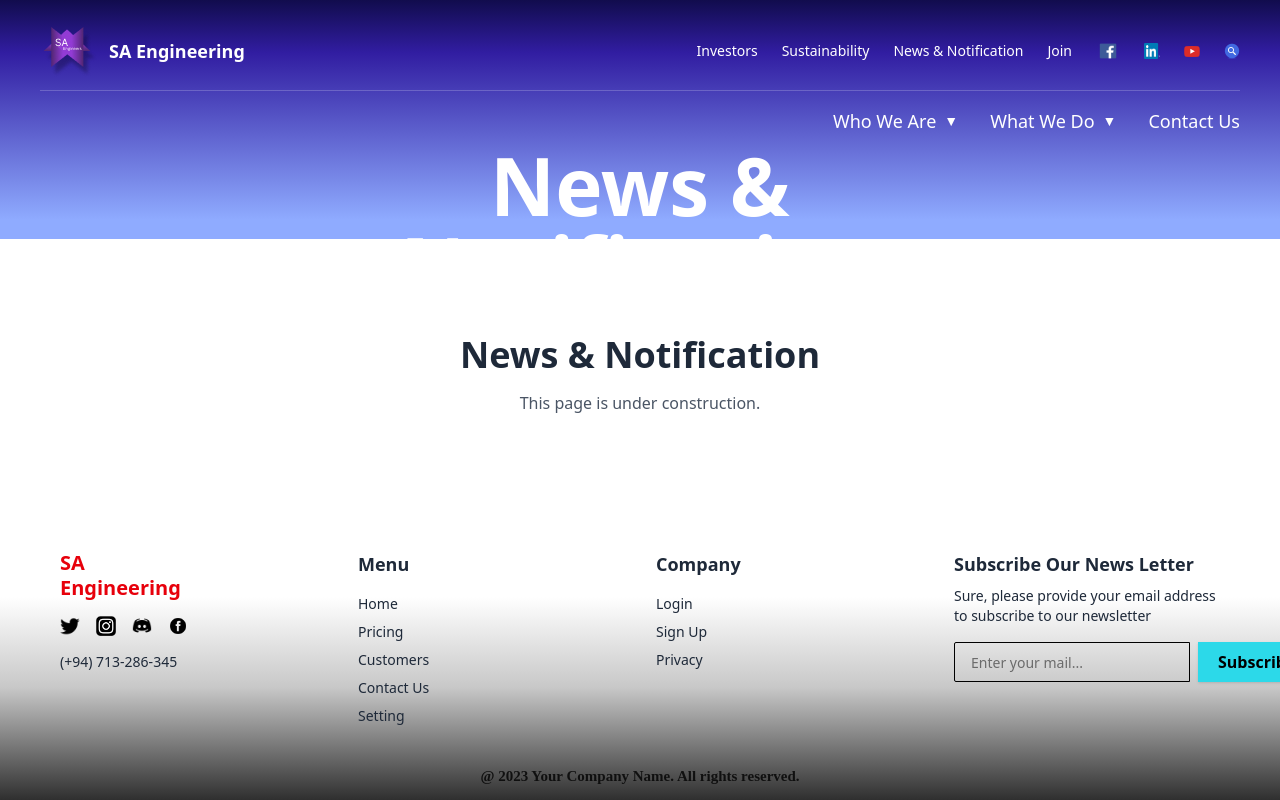
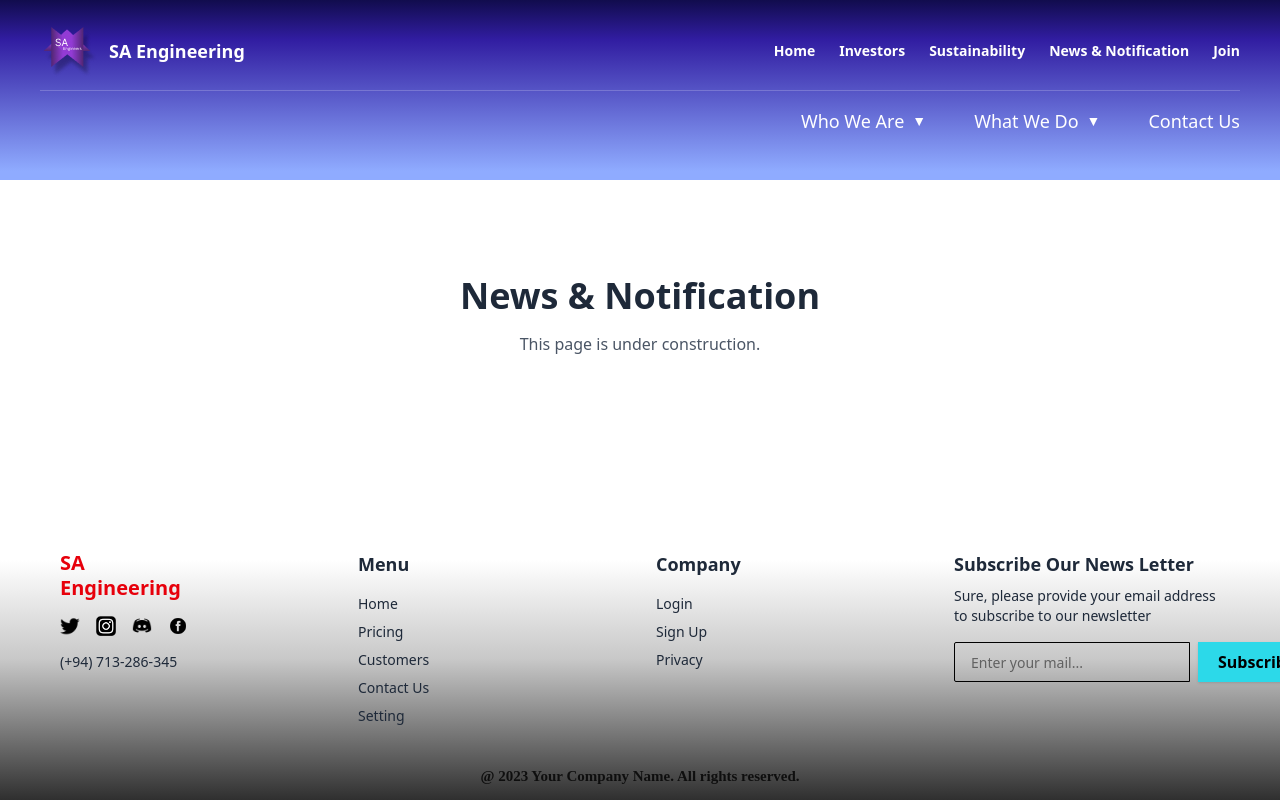
Before and after one commit to Eranda724/SA-Engineering-Front-End, a React (Vite) app: page /news in a window 1280 px wide. Shown: the top 800 px of the page. Built offline with nearby package versions, Linux system fonts and the light colour scheme.

Commit message:
make dropdown hover

```diff
--- a/src/components/common/Footer.jsx
+++ b/src/components/common/Footer.jsx
@@ -6,7 +6,7 @@ const Footer = () => {
       className="w-full mt-auto"
       style={{
         background:
-          'linear-gradient(180deg, #FFFFFF 28%, #C8C8C8 60%, #2F2F2F 100%)',
+          'linear-gradient(180deg, #FFFFFF 15%, #C8C8C8 50%, #2F2F2F 100%)',
         height: '282px',
       }}
     >
--- a/src/components/common/Header.jsx
+++ b/src/components/common/Header.jsx
@@ -4,7 +4,6 @@ import { useNavigate, useLocation, Link } from 'react-router-dom'
 const Header = ({
   bgGradient = 'from-brand-purple-dark via-brand-purple-medium to-brand-purple-light',
   textColor = 'text-text-light',
-  pageTitle = 'Engineering Services',
 }) => {
   const navigate = useNavigate()
   const location = useLocation()
@@ -39,19 +38,19 @@ const Header = ({
         isHome
           ? 'bg-transparent absolute top-0 left-0 right-0 z-50'
           : `bg-gradient-to-b ${bgGradient}`
-      } ${headerTextColor} overflow-hidden`}
+      } ${headerTextColor}`}
       style={
         isHome
           ? { background: 'transparent' }
           : {
               background:
-                'linear-gradient(180deg, #110C4D 0%, #311DA1 22%, #8FABFF 92%)',
+                'linear-gradient(180deg, #110C4D 0%, #311DA1 22%, #8FABFF 95%)',
             }
       }
     >
       <div
         className="max-w-8xl mx-auto px-10 py-6 header-hero-container"
-        style={{ height: '239px' }}
+        style={{ height: '180px' }}
       >
         <div className="flex items-center justify-between mb-3">
           <Link to="/" className="flex items-center">
@@ -65,58 +64,41 @@ const Header = ({
 
           <div className="flex items-center gap-2 md:gap-6 text-sm">
             <button
+              onClick={() => navigate('/')}
+              className="hover:text-brand-cyan transition-colors font-bold"
+            >
+              Home
+            </button>
+            <button
               onClick={() => navigate('/investors')}
-              className="hover:text-brand-cyan transition-colors"
+              className="hover:text-brand-cyan transition-colors font-bold"
             >
               Investors
             </button>
             <button
               onClick={() => navigate('/sustainability')}
-              className="hover:text-brand-cyan transition-colors"
+              className="hover:text-brand-cyan transition-colors font-bold"
             >
               Sustainability
             </button>
             <button
               onClick={() => navigate('/news')}
-              className="hover:text-brand-cyan transition-colors"
+              className="hover:text-brand-cyan transition-colors font-bold"
             >
               News & Notification
             </button>
             <button
               onClick={() => navigate('/join')}
-              className="hover:text-brand-cyan transition-colors"
+              className="hover:text-brand-cyan transition-colors font-bold"
             >
               Join
-            </button>
-            <a href="#facebook" className="hover:opacity-80 transition-opacity">
-              <img src="src\assets\fb.png" alt="Facebook" className="w-6 h-4" />
-            </a>
-            <a href="#linkedin" className="hover:opacity-80 transition-opacity">
-              <img
-                src="src\assets\linked.png"
-                alt="LinkedIn"
-                className="w-4 h-4"
-              />
-            </a>
-            <a href="#youtube" className="hover:opacity-80 transition-opacity">
-              <img
-                src="src\assets\youtube.png"
-                alt="YouTube"
-                className="w-4 h-4"
-              />
-            </a>
-            <button className="hover:opacity-80 transition-opacity">
-              <img
-                src="src\assets\search.png"
-                alt="Search"
-                className="w-4 h-4"
-              />
             </button>
           </div>
         </div>
 
         <div className="flex justify-center md:justify-end border-t border-white/20 pt-4">
-          <nav className="flex items-center gap-4 md:gap-8">
+          <nav className="flex items-center gap-4 md:gap-12">
+            {/* Who We Are Dropdown */}
             <div className="relative" ref={whoWeAreRef}>
               <button
                 onClick={(e) => {
@@ -129,15 +111,24 @@ const Header = ({
                 <span>Who We Are</span>
                 <span className="text-sm">▼</span>
               </button>
+
               {showWhoWeAre && (
-                <div className="absolute top-full left-0 mt-2 bg-white text-gray-800 rounded shadow-lg py-2 min-w-[150px] z-50">
+                <div
+                  className={`absolute top-full left-0 mt-2 rounded shadow-lg py-2 min-w-[180px] z-50 ${
+                    isHome
+                      ? 'backdrop-blur-md bg-white/10 text-white font-semibold'
+                      : 'bg-white text-black font-bold'
+                  }`}
+                >
                   <button
                     onClick={() => {
                       setShowWhoWeAre(false)
                       setShowWhatWeDo(false)
                       navigate('/about')
                     }}
-                    className="block px-4 py-2 hover:bg-gray-100 w-full text-left"
+                    className={`block px-4 py-2 w-full text-left text-sm whitespace-nowrap ${
+                      isHome ? 'hover:bg-white/20' : 'hover:bg-gray-200'
+                    }`}
                   >
                     About Us
                   </button>
@@ -147,7 +138,9 @@ const Header = ({
                       setShowWhatWeDo(false)
                       navigate('/team')
                     }}
-                    className="block px-4 py-2 hover:bg-gray-100 w-full text-left"
+                    className={`block px-4 py-2 w-full text-left text-sm whitespace-nowrap ${
+                      isHome ? 'hover:bg-white/20' : 'hover:bg-gray-200'
+                    }`}
                   >
                     Our Team
                   </button>
@@ -157,7 +150,9 @@ const Header = ({
                       setShowWhatWeDo(false)
                       navigate('/values')
                     }}
-                    className="block px-4 py-2 hover:bg-gray-100 w-full text-left"
+                    className={`block px-4 py-2 w-full text-left text-sm whitespace-nowrap ${
+                      isHome ? 'hover:bg-white/20' : 'hover:bg-gray-200'
+                    }`}
                   >
                     Our Values
                   </button>
@@ -165,6 +160,7 @@ const Header = ({
               )}
             </div>
 
+            {/* What We Do Dropdown */}
             <div className="relative" ref={whatWeDoRef}>
               <button
                 onClick={(e) => {
@@ -177,15 +173,24 @@ const Header = ({
                 <span>What We Do</span>
                 <span className="text-sm">▼</span>
               </button>
+
               {showWhatWeDo && (
-                <div className="absolute top-full left-0 mt-2 bg-white text-gray-800 rounded shadow-lg py-2 min-w-[180px] z-50">
+                <div
+                  className={`absolute top-full left-0 mt-2 rounded shadow-lg py-2 min-w-[180px] z-50 ${
+                    isHome
+                      ? 'backdrop-blur-md bg-white/10 text-white font-semibold'
+                      : 'bg-white text-black font-bold'
+                  }`}
+                >
                   <button
                     onClick={() => {
                       setShowWhoWeAre(false)
                       setShowWhatWeDo(false)
                       navigate('/engineering-services')
                     }}
-                    className="block px-4 py-2 hover:bg-gray-100 w-full text-left"
+                    className={`block px-4 py-2 w-full text-left text-sm whitespace-nowrap ${
+                      isHome ? 'hover:bg-white/20' : 'hover:bg-gray-200'
+                    }`}
                   >
                     Engineering Services
                   </button>
@@ -195,7 +200,9 @@ const Header = ({
                       setShowWhatWeDo(false)
                       navigate('/consulting')
                     }}
-                    className="block px-4 py-2 hover:bg-gray-100 w-full text-left"
+                    className={`block px-4 py-2 w-full text-left text-sm whitespace-nowrap ${
+                      isHome ? 'hover:bg-white/20' : 'hover:bg-gray-200'
+                    }`}
                   >
                     Consulting
                   </button>
@@ -205,7 +212,9 @@ const Header = ({
                       setShowWhatWeDo(false)
                       navigate('/projects')
                     }}
-                    className="block px-4 py-2 hover:bg-gray-100 w-full text-left"
+                    className={`block px-4 py-2 w-full text-left text-sm whitespace-nowrap ${
+                      isHome ? 'hover:bg-white/20' : 'hover:bg-gray-200'
+                    }`}
                   >
                     Projects
                   </button>
@@ -213,6 +222,7 @@ const Header = ({
               )}
             </div>
 
+            {/* Contact Us */}
             <button
               onClick={() => {
                 setShowWhoWeAre(false)
@@ -225,7 +235,6 @@ const Header = ({
             </button>
           </nav>
         </div>
-        <h1 className="header-title">{pageTitle}</h1>
       </div>
     </header>
   )
```
